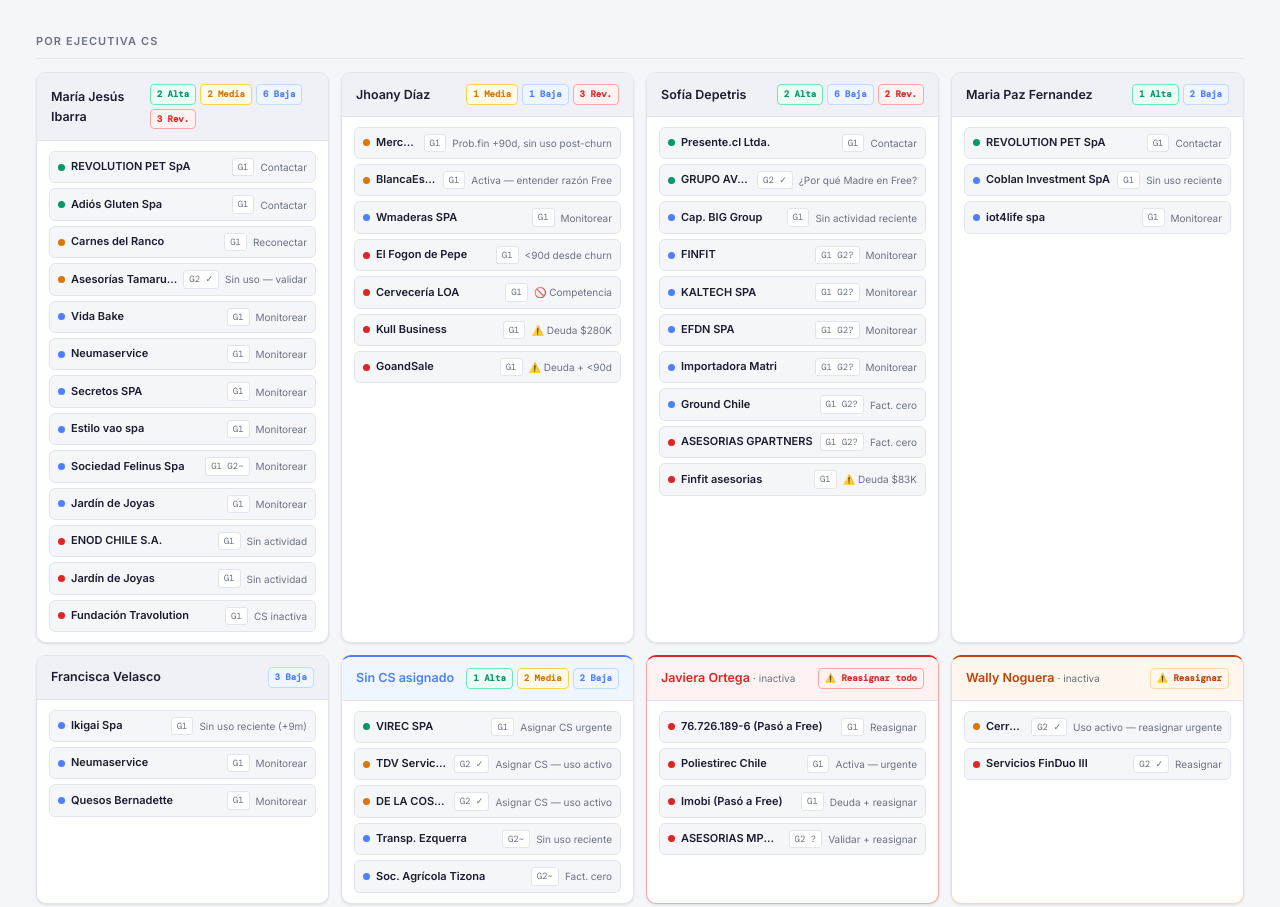
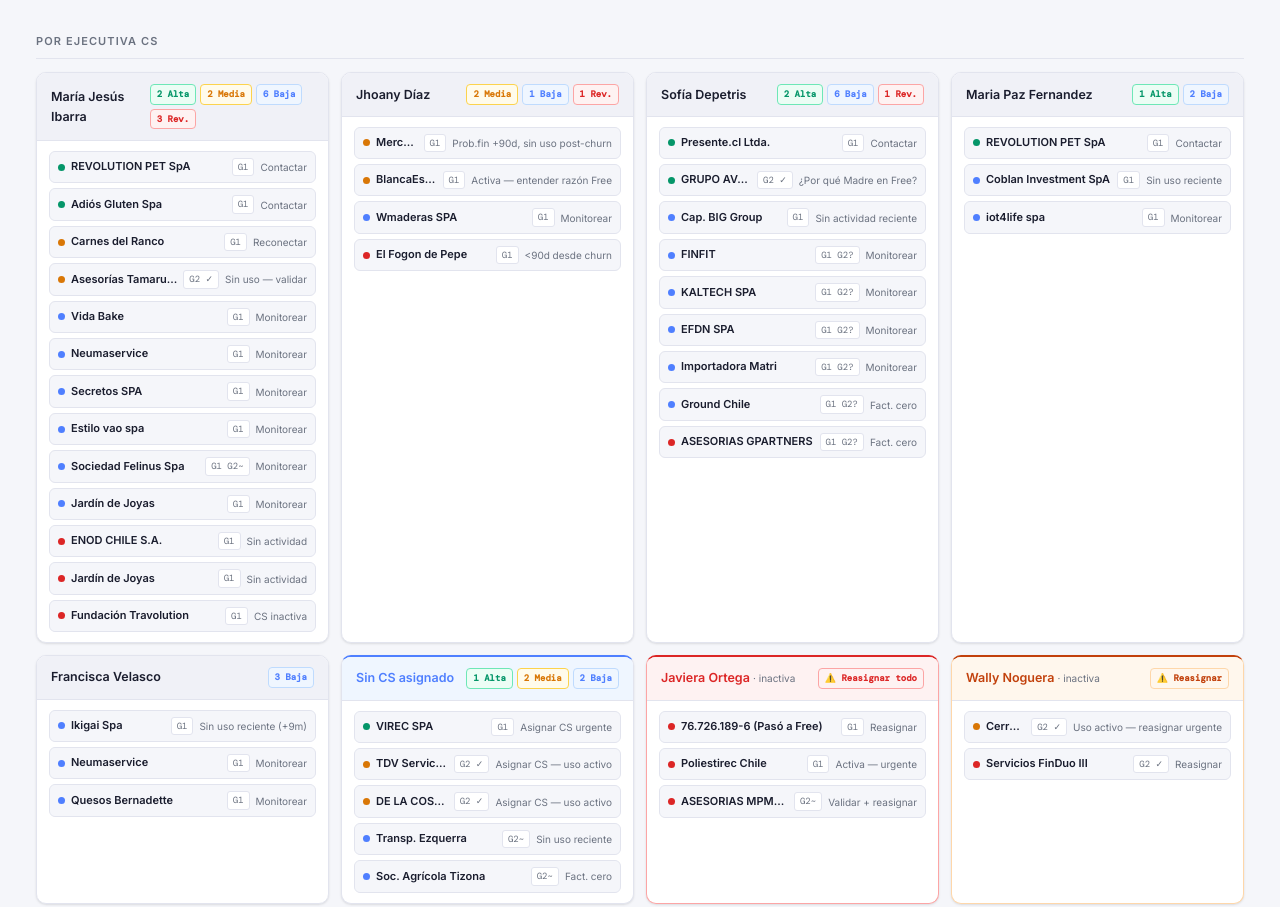
Before and after one commit to jhoany-hue/dashboard-free-cl, a plain HTML site: page index.html in a window 1280 px wide. Shown: the part 798-1705 px from the top of the page. Drawn offline with nearby package versions, Linux system fonts and the light colour scheme.

Commit message:
index.html

```diff
--- a/index.html
+++ b/index.html
@@ -146,11 +146,11 @@
 <section>
   <h2>Resumen ejecutivo</h2>
   <div class="kpi-row">
-    <div class="kpi"><div class="kn" style="color:var(--text)">45</div><div class="kl">Total analizados</div><div class="ks">G1: 35 · G2: 10</div></div>
+    <div class="kpi"><div class="kn" style="color:var(--text)">40</div><div class="kl">Total analizados</div><div class="ks">G1: 30 · G2: 10</div></div>
     <div class="kpi ka"><div class="kn">6</div><div class="kl">Alta prioridad</div><div class="ks">Contactar esta semana</div></div>
     <div class="kpi km"><div class="kn">7</div><div class="kl">Media prioridad</div><div class="ks">Reconectar primero</div></div>
     <div class="kpi kb"><div class="kn">15</div><div class="kl">Baja prioridad</div><div class="ks">Monitorear</div></div>
-    <div class="kpi kr"><div class="kn">17</div><div class="kl">Revisar / No contactar</div><div class="ks">Resolver primero</div></div>
+    <div class="kpi kr"><div class="kn">12</div><div class="kl">Revisar / No contactar</div><div class="ks">CS inactiva · churn &lt;90d</div></div>
   </div>
 </section>
 
@@ -226,20 +226,17 @@
     </div>
 
     <div class="csc">
-      <div class="csh"><span class="csn">Jhoany Díaz</span><div class="csb"><span class="bdg bm">1 Media</span><span class="bdg bb">1 Baja</span><span class="bdg br">3 Rev.</span></div></div>
+      <div class="csh"><span class="csn">Jhoany Díaz</span><div class="csb"><span class="bdg bm">2 Media</span><span class="bdg bb">1 Baja</span><span class="bdg br">1 Rev.</span></div></div>
       <div class="csb2">
         <div class="dr"><div class="dot m"></div><span class="dn">Mercado Premium SPA</span><span class="dtag">G1</span><span class="da">Prob.fin +90d, sin uso post-churn</span></div>
         <div class="dr"><div class="dot m"></div><span class="dn">BlancaEstudio</span><span class="dtag">G1</span><span class="da">Activa — entender razón Free</span></div>
         <div class="dr"><div class="dot b"></div><span class="dn">Wmaderas SPA</span><span class="dtag">G1</span><span class="da">Monitorear</span></div>
         <div class="dr"><div class="dot r"></div><span class="dn">El Fogon de Pepe</span><span class="dtag">G1</span><span class="da">&lt;90d desde churn</span></div>
-        <div class="dr"><div class="dot r"></div><span class="dn">Cervecería LOA</span><span class="dtag">G1</span><span class="da">🚫 Competencia</span></div>
-        <div class="dr"><div class="dot r"></div><span class="dn">Kull Business</span><span class="dtag">G1</span><span class="da">⚠️ Deuda $280K</span></div>
-        <div class="dr"><div class="dot r"></div><span class="dn">GoandSale</span><span class="dtag">G1</span><span class="da">⚠️ Deuda + &lt;90d</span></div>
       </div>
     </div>
 
     <div class="csc">
-      <div class="csh"><span class="csn">Sofía Depetris</span><div class="csb"><span class="bdg ba">2 Alta</span><span class="bdg bb">6 Baja</span><span class="bdg br">2 Rev.</span></div></div>
+      <div class="csh"><span class="csn">Sofía Depetris</span><div class="csb"><span class="bdg ba">2 Alta</span><span class="bdg bb">6 Baja</span><span class="bdg br">1 Rev.</span></div></div>
       <div class="csb2">
         <div class="dr"><div class="dot a"></div><span class="dn">Presente.cl Ltda.</span><span class="dtag">G1</span><span class="da">Contactar</span></div>
         <div class="dr"><div class="dot a"></div><span class="dn">GRUPO AVANZA SPA</span><span class="dtag">G2 ✓</span><span class="da">¿Por qué Madre en Free?</span></div>
@@ -250,7 +247,6 @@
         <div class="dr"><div class="dot b"></div><span class="dn">Importadora Matri</span><span class="dtag">G1 G2?</span><span class="da">Monitorear</span></div>
         <div class="dr"><div class="dot b"></div><span class="dn">Ground Chile</span><span class="dtag">G1 G2?</span><span class="da">Fact. cero</span></div>
         <div class="dr"><div class="dot r"></div><span class="dn">ASESORIAS GPARTNERS</span><span class="dtag">G1 G2?</span><span class="da">Fact. cero</span></div>
-        <div class="dr"><div class="dot r"></div><span class="dn">Finfit asesorias</span><span class="dtag">G1</span><span class="da">⚠️ Deuda $83K</span></div>
       </div>
     </div>
 
@@ -288,8 +284,7 @@
       <div class="csb2">
         <div class="dr"><div class="dot r"></div><span class="dn">76.726.189-6 (Pasó a Free)</span><span class="dtag">G1</span><span class="da">Reasignar</span></div>
         <div class="dr"><div class="dot r"></div><span class="dn">Poliestirec Chile</span><span class="dtag">G1</span><span class="da">Activa — urgente</span></div>
-        <div class="dr"><div class="dot r"></div><span class="dn">Imobi (Pasó a Free)</span><span class="dtag">G1</span><span class="da">Deuda + reasignar</span></div>
-        <div class="dr"><div class="dot r"></div><span class="dn">ASESORIAS MPMS SPA</span><span class="dtag">G2 ?</span><span class="da">Validar + reasignar</span></div>
+        <div class="dr"><div class="dot r"></div><span class="dn">ASESORIAS MPMS SPA</span><span class="dtag">G2~</span><span class="da">Validar + reasignar</span></div>
       </div>
     </div>
 
@@ -363,14 +358,9 @@
 <tr data-p="baja" data-g="g1"><td class="emp"><a href="https://app.hubspot.com/contacts/3217982/record/0-3/11409568564" target="_blank">iot4life spa</a></td><td><span class="pill pg1">G1</span></td><td class="mut">Ma.Paz Fernandez</td><td><span class="pill pb">BAJA</span></td><td class="mono">Ene 2025</td><td class="mono">~480d</td><td class="mono">Ago 2025</td><td class="mono">Ago 2025</td><td><span class="un">No reciente</span></td><td class="mono">$24.9M</td><td class="mut">Prob. financieros</td><td class="mut">Monitorear</td></tr>
 
 <!-- REVISAR -->
-<tr data-p="rev" data-g="g1"><td class="emp"><a href="https://app.hubspot.com/contacts/3217982/record/0-3/3270020733" target="_blank">Cervecería LOA</a></td><td><span class="pill pg1">G1</span></td><td class="mut">Jhoany Díaz</td><td><span class="pill pr">REVISAR</span></td><td class="mono">Oct 2025</td><td class="mono">~187d</td><td class="mono">Feb 2026</td><td class="mono">Jul 2025</td><td><span class="un">—</span></td><td class="mono">$0</td><td class="mut">Competencia</td><td class="mut">🚫 Excluir definitivamente</td></tr>
-<tr data-p="rev" data-g="g1"><td class="emp"><a href="https://app.hubspot.com/contacts/3217982/record/0-3/6962778175" target="_blank">Imobi (Pasó a Free)</a></td><td><span class="pill pg1">G1</span></td><td class="mut"><span class="pill pw">Javiera Ortega ⚠️</span></td><td><span class="pill pr">REVISAR</span></td><td class="mono">Oct 2025</td><td class="mono">~187d</td><td class="mono">Sep 2025</td><td class="mono">Sep 2025</td><td><span class="un">—</span></td><td class="mono">$2.7M</td><td class="mut">Desact. por deuda</td><td class="mut">⚠️ Deuda $406K + CS inactiva</td></tr>
-<tr data-p="rev" data-g="g1"><td class="emp"><a href="https://app.hubspot.com/contacts/3217982/record/0-3/1180030657" target="_blank">Kull Business</a></td><td><span class="pill pg1">G1</span></td><td class="mut">Jhoany Díaz</td><td><span class="pill pr">REVISAR</span></td><td class="mono">Sep 2025</td><td class="mono">~219d</td><td class="mono">Ago 2025</td><td class="mono">Ago 2025</td><td><span class="un">—</span></td><td class="mono">$8.6M</td><td class="mut">Prob. financieros</td><td class="mut">⚠️ Deuda $280K</td></tr>
-<tr data-p="rev" data-g="g1"><td class="emp"><a href="https://app.hubspot.com/contacts/3217982/record/0-3/400679825" target="_blank">GoandSale</a></td><td><span class="pill pg1">G1</span></td><td class="mut">Jhoany Díaz</td><td><span class="pill pr">REVISAR</span></td><td class="mono">Abr 2026</td><td class="mono">~20d</td><td class="mono">03 Abr 26</td><td class="mono">Mar 2026</td><td><span class="un">—</span></td><td class="mono">$8.6M</td><td class="mut">Prob. financieros</td><td class="mut">⚠️ Deuda $284K + &lt;90d</td></tr>
 <tr data-p="rev" data-g="g1"><td class="emp"><a href="https://app.hubspot.com/contacts/3217982/record/0-3/55574820961" target="_blank">Franutrisport y Abarca</a></td><td><span class="pill pg1">G1</span></td><td class="mut">Romina Lagos</td><td><span class="pill pr">REVISAR</span></td><td class="mono">Mar 2026</td><td class="mono">~55d</td><td class="mono">16 Abr 26</td><td class="mono">Feb 2026</td><td><span class="un">—</span></td><td class="mono">$45.2M</td><td class="mut">No lo usa</td><td class="mut">Churn hace 55d — esperar 90d</td></tr>
 <tr data-p="rev" data-g="g1"><td class="emp"><a href="https://app.hubspot.com/contacts/3217982/record/0-3/13708952932" target="_blank">Poliestirec Chile</a></td><td><span class="pill pg1">G1</span></td><td class="mut"><span class="pill pw">Javiera Ortega ⚠️</span></td><td><span class="pill pr">REVISAR</span></td><td class="mono">Abr 2025</td><td class="mono">~391d</td><td class="mono">23 Abr 26</td><td class="mono">Dic 2025</td><td><span class="us">Sí</span></td><td class="mono">$1.5M</td><td class="mut">Prob. financieros</td><td class="mut">Activa hoy — reasignar CS urgente</td></tr>
 <tr data-p="rev" data-g="g1"><td class="emp"><a href="https://app.hubspot.com/contacts/3217982/record/0-3/54267212353" target="_blank">76.726.189-6</a></td><td><span class="pill pg1">G1</span></td><td class="mut"><span class="pill pw">Javiera Ortega ⚠️</span></td><td><span class="pill pr">REVISAR</span></td><td class="mono">Abr 2026</td><td class="mono">~9d</td><td class="mono">Mar 2026</td><td class="mono">Ene 2026</td><td><span class="un">—</span></td><td class="mono">$13.8M</td><td class="mut">Prob. financieros</td><td class="mut">Churn hace 9d + CS inactiva</td></tr>
-<tr data-p="rev" data-g="g1"><td class="emp"><a href="https://app.hubspot.com/contacts/3217982/record/0-3/13591573321" target="_blank">Finfit asesorias limita</a></td><td><span class="pill pg1">G1</span></td><td class="mut">Sofía Depetris</td><td><span class="pill pr">REVISAR</span></td><td class="mono">Jun 2025</td><td class="mono">~300d</td><td class="mono">Jul 2025</td><td class="mono">May 2025</td><td><span class="un">—</span></td><td class="mono">$1.8M</td><td class="mut">Prob. financieros</td><td class="mut">⚠️ Deuda $83K</td></tr>
 <tr data-p="rev" data-g="g1"><td class="emp"><a href="https://app.hubspot.com/contacts/3217982/record/0-3/5366103698" target="_blank">ENOD CHILE S.A.</a></td><td><span class="pill pg1">G1</span></td><td class="mut">MJ Ibarra</td><td><span class="pill pr">REVISAR</span></td><td class="mono">Jun 2025</td><td class="mono">~300d</td><td class="mono">Jun 2025</td><td class="mono">Jun 2025</td><td><span class="un">No reciente</span></td><td class="mono">$1.6M</td><td class="mut">Prob. financieros</td><td class="mut">Sin actividad + baja facturación</td></tr>
 <tr data-p="rev" data-g="g1"><td class="emp"><a href="https://app.hubspot.com/contacts/3217982/record/0-3/17778245672" target="_blank">Chocolateria La Finca</a></td><td><span class="pill pg1">G1</span></td><td class="mut">Sin CS (Rocío inactiva)</td><td><span class="pill pr">REVISAR</span></td><td class="mono">Abr 2024</td><td class="mono">~737d</td><td class="mono">Sep 2024</td><td class="mono">Sep 2024</td><td><span class="un">No reciente</span></td><td class="mono">$0</td><td class="mut">Prob. financieros</td><td class="mut">CS inactiva + fact. cero</td></tr>
 <tr data-p="rev" data-g="g1"><td class="emp"><a href="https://app.hubspot.com/contacts/3217982/record/0-3/23125640351" target="_blank">Jardín de Joyas</a></td><td><span class="pill pg1">G1</span></td><td class="mut">MJ Ibarra</td><td><span class="pill pr">REVISAR</span></td><td class="mono">Nov 2025</td><td class="mono">~176d</td><td class="mono">Oct 2025</td><td class="mono">Oct 2025</td><td><span class="un">No reciente</span></td><td class="mono">$1.3M</td><td class="mut">Prob. financieros</td><td class="mut">Sin actividad desde Oct 2025</td></tr>
@@ -402,15 +392,14 @@
       <div class="ei">Si reactivación de uso → subir a Media automáticamente</div>
     </div></div>
     <div class="enf er"><div class="etag">🔴 Revisar — Resolver el bloqueador</div><div class="etit">Deuda · CS inactiva · Churn &lt;90d · Competencia</div><div class="eit">
-      <div class="ei">Deuda: cobranza primero (Imobi $406K, Kull $280K, GoandSale $284K, Finfit $83K)</div>
       <div class="ei">CS inactivas urgente: Javiera Ortega → 4 deals · Wally Noguera → 2 deals · Rocío Arias → 1</div>
-      <div class="ei">Cervecería LOA: excluir definitivamente (competencia)</div>
+      <div class="ei">Churn &lt;90d (Franutrisport, 76.726): esperar la ventana mínima antes de prospectar</div>
     </div></div>
   </div>
   <div class="esp">
     <div class="ec"><div class="et">💸 Prob. financieros</div><p>"¿Cómo está tu operación hoy?" — nunca "vuelve a pagar". Solo Alta con +90d Y uso sostenido Y facturación activa.</p></div>
     <div class="ec"><div class="et">🔗 G2 Multiempresa</div><p>✓ Confirmado: hermana en CS. ~ Probable: naming/contacto compartido. ? Incierto: solo flag. Nunca Alta automática sin uso o actividad.</p></div>
-    <div class="ec"><div class="et">⚠️ CS inactivas</div><p>Javiera Ortega · Wally Noguera · Rocío Arias están inactivas. Sus negocios quedan bloqueados hasta reasignar propietario_cs.</p></div>
+    <div class="ec"><div class="et">⚠️ CS inactivas</div><p>Javiera Ortega · Wally Noguera · Rocío Arias están inactivas. Sus negocios quedan bloqueados hasta reasignar propietario_cs. Javiera tiene 3 deals activos en el análisis.</p></div>
   </div>
 </section>
 
```
